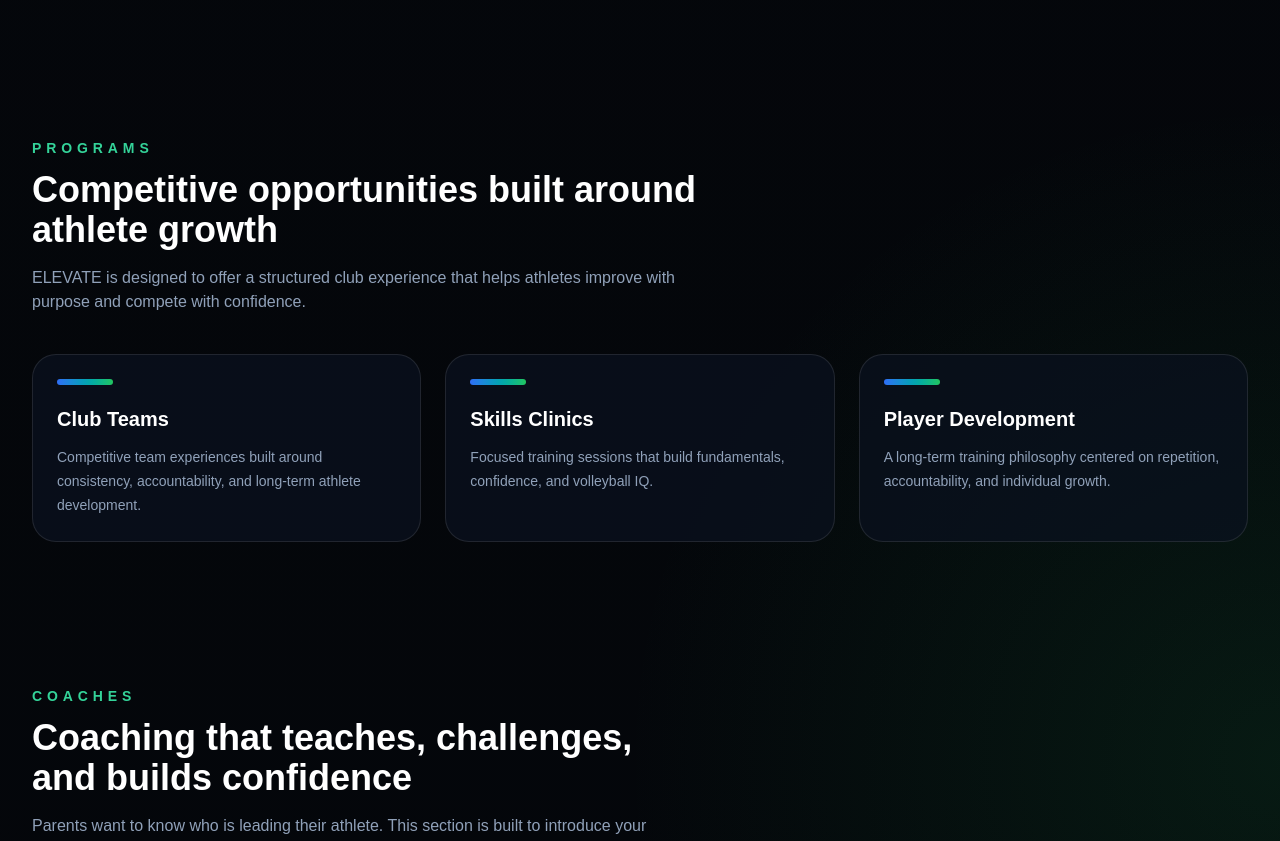
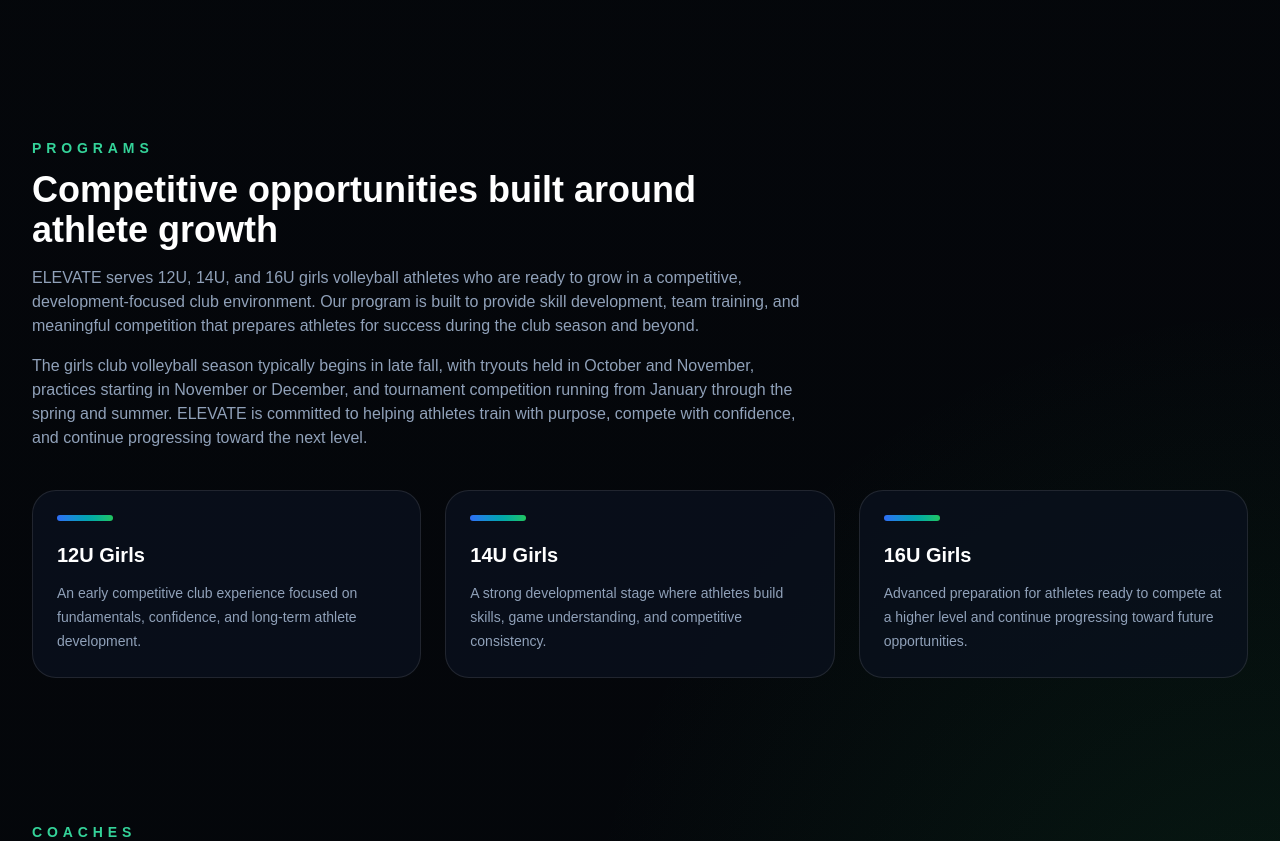
Before and after one commit to sionethompson06/ELEVATE-PNW-Volleyball-Club, a Next.js app: page / in a window 1280 px wide. Shown: the part 1940-2781 px from the top of the page. Built offline with nearby package versions, Linux system fonts and the light colour scheme.

Commit message:
Remove temporary missing logo references

```diff
--- a/src/app/layout.tsx
+++ b/src/app/layout.tsx
@@ -2,6 +2,13 @@
 import "./globals.css";
 import Navbar from "../components/layout/Navbar";
 import Footer from "../components/layout/Footer";
+
+export const viewport: Viewport = {
+  themeColor: "#000000",
+  width: "device-width",
+  initialScale: 1,
+  viewportFit: "cover",
+};
 
 export const metadata: Metadata = {
   title: "ELEVATE PNW Volleyball Club",
@@ -13,13 +20,6 @@
     statusBarStyle: "black-translucent",
     title: "ELEVATE PNW",
   },
-};
-
-export const viewport: Viewport = {
-  themeColor: "#000000",
-  width: "device-width",
-  initialScale: 1,
-  viewportFit: "cover",
 };
 
 export default function RootLayout({
--- /dev/null
+++ b/src/components/branding/BrandLogo.tsx
@@ -0,0 +1,20 @@
+import Link from "next/link";
+
+export default function BrandLogo() {
+  return (
+    <Link href="/" className="group flex items-center gap-3">
+      <div className="flex h-11 w-11 items-center justify-center rounded-full border border-[#2f6df6]/35 bg-gradient-to-br from-[#2f6df6]/25 to-[#22c55e]/20 shadow-[0_0_28px_rgba(47,109,246,0.22)]">
+        <span className="text-sm font-black tracking-[0.25em] text-white">E</span>
+      </div>
+
+      <div className="leading-none">
+        <p className="text-lg font-black uppercase tracking-[0.28em] text-[#34d399] sm:text-xl">
+          ELEVATE
+        </p>
+        <p className="mt-1 text-[11px] font-medium tracking-[0.18em] text-white/80 sm:text-xs">
+          PNW Volleyball Club
+        </p>
+      </div>
+    </Link>
+  );
+}
--- a/src/components/landing/CoachesSection.tsx
+++ b/src/components/landing/CoachesSection.tsx
@@ -1,7 +1,7 @@
 export default function CoachesSection() {
   return (
     <section id="coaches" className="mx-auto max-w-7xl px-4 py-18 sm:px-6 lg:px-8">
-      <div className="max-w-2xl">
+      <div className="max-w-3xl">
         <p className="text-sm font-semibold uppercase tracking-[0.35em] text-[#34d399]">
           Coaches
         </p>
@@ -9,19 +9,46 @@
           Coaching that teaches, challenges, and builds confidence
         </h2>
         <p className="mt-4 text-slate-400">
-          Parents want to know who is leading their athlete. This section is built to introduce your coaching philosophy and future coaching staff.
+          Parents want to know who is leading their athlete. ELEVATE is built on a
+          coaching philosophy centered on teaching, accountability, competitive
+          growth, and confidence-building support.
         </p>
       </div>
 
-      <div className="mt-10 grid gap-6 lg:grid-cols-[1.1fr_0.9fr]">
+      <div className="mt-10 grid gap-6 lg:grid-cols-[1.15fr_0.85fr]">
         <div className="rounded-[2rem] border border-white/10 bg-[#0b1220]/70 p-8">
-          <p className="text-sm font-semibold text-white">Founder / Head Coach Placeholder</p>
-          <h3 className="mt-3 text-2xl font-black text-white">Coach Name Here</h3>
+          <p className="text-sm font-semibold text-white">Founder / Head Coach</p>
+          <h3 className="mt-3 text-2xl font-black text-white">Shawna Thompson</h3>
+
           <p className="mt-4 text-slate-400">
-            Add your coaching background, playing experience, certifications, and leadership story here.
+            Shawna Thompson is the Founder and Head Coach of ELEVATE PNW Volleyball
+            Club. Originally from Honolulu, Hawaii, Shawna brings a rich cultural
+            background and a lifelong passion for volleyball to the club. She is
+            proud of her Native Hawaiian heritage and her diverse background,
+            including Samoan, Portuguese, Filipino, Korean, Chinese, Spanish, and
+            English ancestry.
           </p>
+
           <p className="mt-4 text-slate-400">
-            You can also describe the coaching philosophy athletes and families will experience inside the club.
+            Shawna has competed at elite levels throughout her volleyball journey.
+            As a club athlete, she was a Junior National Champion in the 16U
+            American Division. She also won a high school state championship and
+            went on to play collegiately at Menlo College, where she was a four-year
+            letter athlete.
+          </p>
+
+          <p className="mt-4 text-slate-400">
+            Her passion extends far beyond her own playing career. Shawna is deeply
+            committed to helping young athletes develop the skills, mindset, and
+            confidence needed to become champions on and off the court. She has
+            coached girls ages 12–18 in both high school and club settings in
+            California and Hawaii.
+          </p>
+
+          <p className="mt-4 text-slate-400">
+            She founded ELEVATE to share her love for the game and to build a
+            program where youth athletes can be developed with purpose, challenged
+            with integrity, and prepared for the next level.
           </p>
         </div>
 
@@ -30,8 +57,9 @@
             Coaching Philosophy
           </p>
           <p className="mt-4 text-slate-300">
-            We believe athletes improve best in an environment that combines teaching,
-            accountability, clear communication, and confidence-building support.
+            We believe athletes improve best in an environment that combines
+            teaching, accountability, clear communication, and confidence-building
+            support.
           </p>
           <div className="mt-6 space-y-3 text-sm text-slate-300">
             <p>• Teach the game with clarity</p>
--- a/src/components/landing/Programs.tsx
+++ b/src/components/landing/Programs.tsx
@@ -1,25 +1,25 @@
 const programs = [
   {
-    title: "Club Teams",
+    title: "12U Girls",
     description:
-      "Competitive team experiences built around consistency, accountability, and long-term athlete development.",
+      "An early competitive club experience focused on fundamentals, confidence, and long-term athlete development.",
   },
   {
-    title: "Skills Clinics",
+    title: "14U Girls",
     description:
-      "Focused training sessions that build fundamentals, confidence, and volleyball IQ.",
+      "A strong developmental stage where athletes build skills, game understanding, and competitive consistency.",
   },
   {
-    title: "Player Development",
+    title: "16U Girls",
     description:
-      "A long-term training philosophy centered on repetition, accountability, and individual growth.",
+      "Advanced preparation for athletes ready to compete at a higher level and continue progressing toward future opportunities.",
   },
 ];
 
 export default function Programs() {
   return (
     <section id="programs" className="mx-auto max-w-7xl px-4 py-18 sm:px-6 lg:px-8">
-      <div className="max-w-2xl">
+      <div className="max-w-3xl">
         <p className="text-sm font-semibold uppercase tracking-[0.35em] text-[#34d399]">
           Programs
         </p>
@@ -27,7 +27,19 @@
           Competitive opportunities built around athlete growth
         </h2>
         <p className="mt-4 text-slate-400">
-          ELEVATE is designed to offer a structured club experience that helps athletes improve with purpose and compete with confidence.
+          ELEVATE serves 12U, 14U, and 16U girls volleyball athletes who are ready
+          to grow in a competitive, development-focused club environment. Our
+          program is built to provide skill development, team training, and
+          meaningful competition that prepares athletes for success during the club
+          season and beyond.
+        </p>
+        <p className="mt-4 text-slate-400">
+          The girls club volleyball season typically begins in late fall, with
+          tryouts held in October and November, practices starting in November or
+          December, and tournament competition running from January through the
+          spring and summer. ELEVATE is committed to helping athletes train with
+          purpose, compete with confidence, and continue progressing toward the
+          next level.
         </p>
       </div>
 
--- a/src/components/layout/Navbar.tsx
+++ b/src/components/layout/Navbar.tsx
@@ -2,6 +2,7 @@
 
 import Link from "next/link";
 import { useState } from "react";
+import BrandLogo from "../branding/BrandLogo";
 
 const navItems = [
   { label: "About", href: "/#about" },
@@ -17,20 +18,7 @@
   return (
     <header className="sticky top-0 z-50 border-b border-white/10 bg-[#05070b]/80 backdrop-blur-xl">
       <div className="mx-auto flex max-w-7xl items-center justify-between px-4 py-4 sm:px-6 lg:px-8">
-        <Link href="/" className="group flex items-center gap-3">
-          <div className="flex h-11 w-11 items-center justify-center rounded-full border border-[#2f6df6]/35 bg-gradient-to-br from-[#2f6df6]/25 to-[#22c55e]/20 shadow-[0_0_28px_rgba(47,109,246,0.22)]">
-            <span className="text-sm font-black tracking-[0.25em] text-white">E</span>
-          </div>
-
-          <div className="leading-none">
-            <p className="text-lg font-black uppercase tracking-[0.28em] text-[#34d399] sm:text-xl">
-              ELEVATE
-            </p>
-            <p className="mt-1 text-[11px] font-medium tracking-[0.18em] text-white/80 sm:text-xs">
-              PNW Volleyball Club
-            </p>
-          </div>
-        </Link>
+        <BrandLogo />
 
         <nav className="hidden items-center gap-7 md:flex">
           {navItems.map((item) => (
```
Also changed, not shown: src/components/landing/TryoutInterest.tsx (+44 -7 lines).
